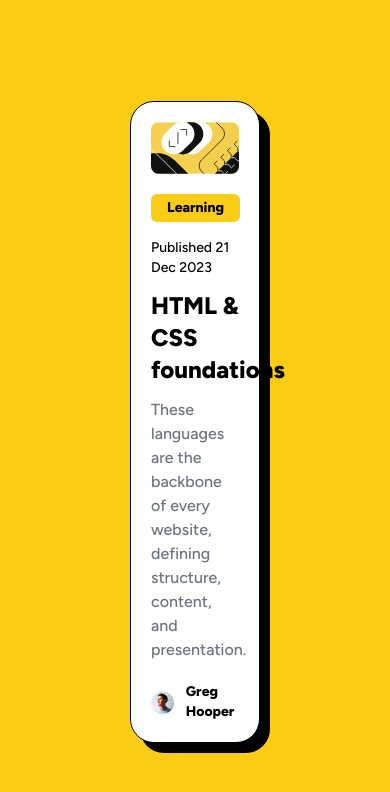
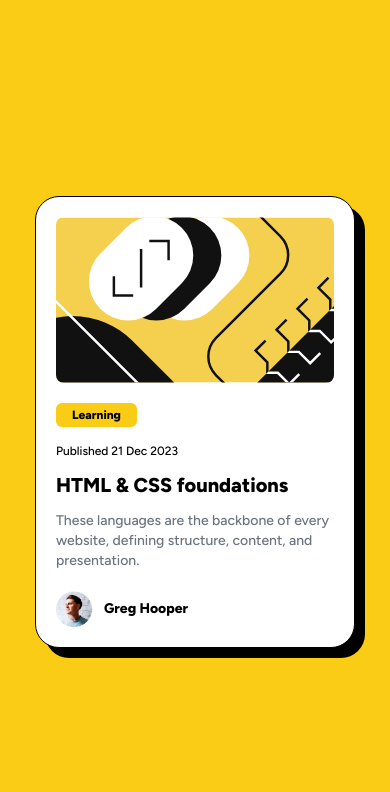
Before and after one commit to sniper-fly/frontend_mentor, a Next.js app: page /blog-preview-card-main in a window 390 px wide. Shown: the top 792 px of the page. Built offline with nearby package versions, Linux system fonts and the light colour scheme.

Commit message:
responsive対応

```diff
--- a/src/app/blog-preview-card-main/page.tsx
+++ b/src/app/blog-preview-card-main/page.tsx
@@ -5,7 +5,7 @@ export default function Page() {
 
   return (
     <main className="flex h-screen items-center justify-center">
-      <section className="w-1/3 rounded-3xl border border-black bg-white p-5 shadow-[10px_10px_black] transition-shadow hover:shadow-[17px_17px_black]">
+      <section className="w-80 rounded-3xl border border-black bg-white p-5 shadow-[10px_10px_black] transition-shadow hover:shadow-[17px_17px_black] md:w-96">
         <Image
           src={`${basePath}/illustration-article.svg`}
           width={336}
@@ -13,14 +13,14 @@ export default function Page() {
           alt="illustration-editor-desktop"
           className="mb-3 rounded-lg"
         />
-        <h2 className="my-2 inline-block rounded-md bg-yellow-400 px-4 py-1 text-sm font-semibold">
+        <h2 className="my-2 inline-block rounded-md bg-yellow-400 px-4 py-1 text-xs font-semibold md:text-sm">
           Learning
         </h2>
-        <h2 className="my-2 text-sm">Published 21 Dec 2023</h2>
-        <h1 className="my-3 text-2xl font-bold transition-colors hover:text-yellow-400">
+        <h2 className="my-2 text-xs md:text-sm">Published 21 Dec 2023</h2>
+        <h1 className="my-3 text-xl font-bold transition-colors hover:text-yellow-400 md:text-2xl">
           HTML & CSS foundations
         </h1>
-        <p className="text-gray-500">
+        <p className="text-sm text-gray-500 md:text-base">
           These languages are the backbone of every website, defining structure,
           content, and presentation.
         </p>
```
